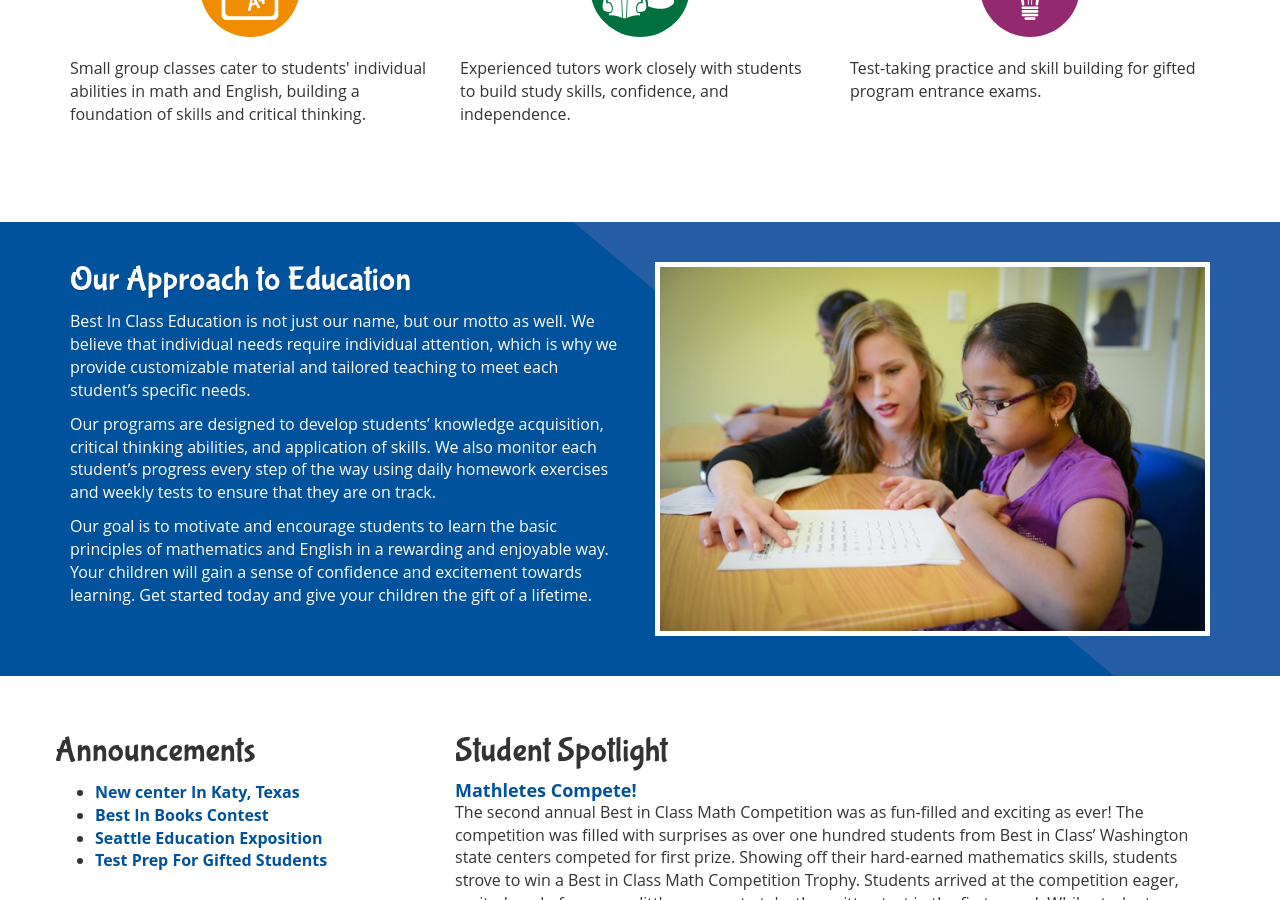
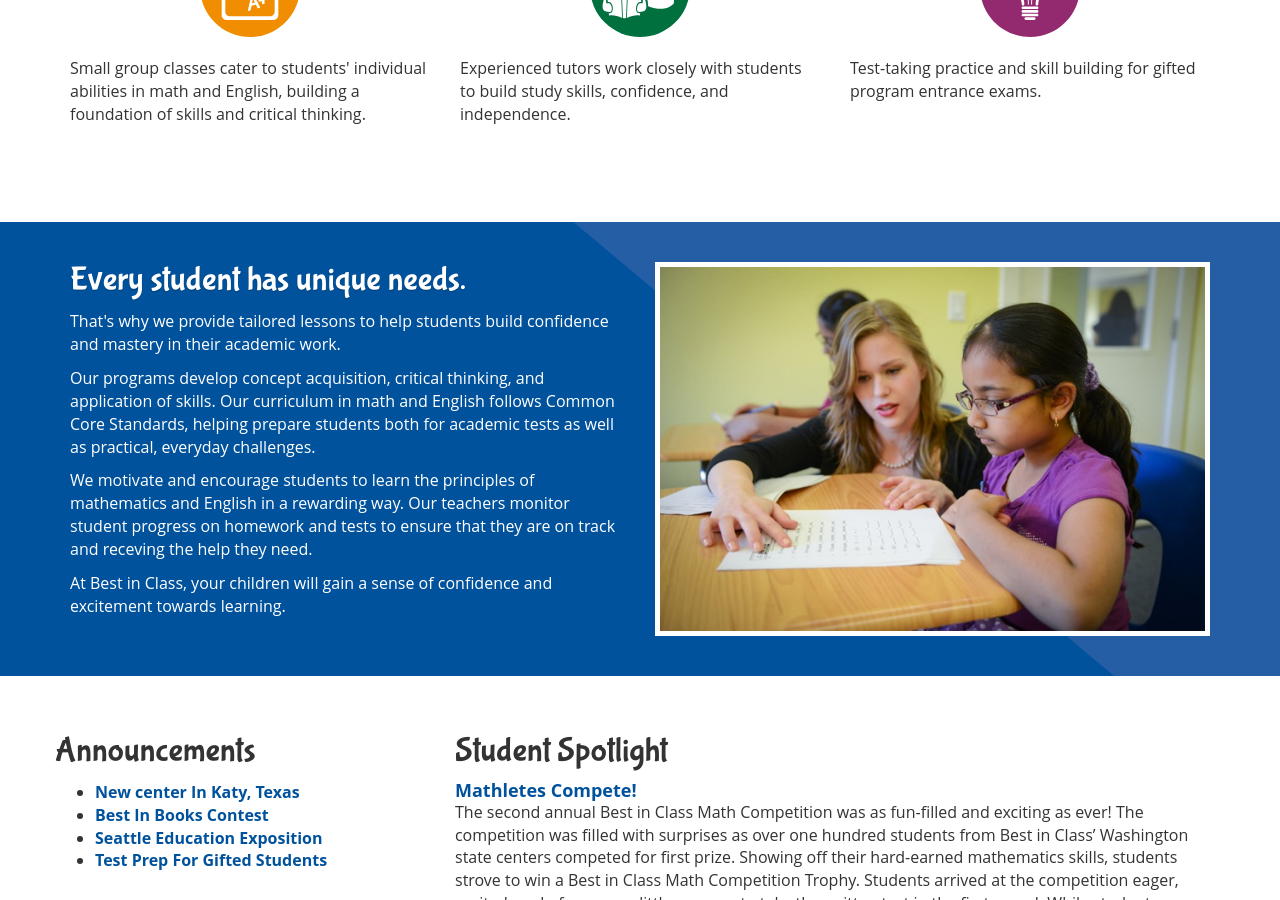
Before and after one commit to mikechriskelly/bestinclass, a Jekyll site: the page built from index.html, in a window 1280 px wide and 900 px high, scrolled down 916 px. Built offline with Jekyll 4.4.1, drawn with Linux system fonts in a browser that asks for light colours; nearby versions of some CDN libraries; comment, search, counter and statistics services are not loaded.

Commit message:
Edited homepage copy

```diff
--- a/index.html
+++ b/index.html
@@ -40,10 +40,11 @@ title: Best in Class Education
   <div class="container">
     <div class="row">
       <div class="col-md-6">
-        <h2 class="header-light"><a href="{{ site.baseurl }}/about/#approach">Our Approach to Education</a></h2>
-        <p>Best In Class Education is not just our name, but our motto as well. We believe that individual needs require individual attention, which is why we provide customizable material and tailored teaching to meet each student’s specific needs.</p>
-        <p>Our programs are designed to develop students’ knowledge acquisition, critical thinking abilities, and application of skills. We also monitor each student’s progress every step of the way using daily homework exercises and weekly tests to ensure that they are on track.</p>
-        <p>Our goal is to motivate and encourage students to learn the basic principles of mathematics and English in a rewarding and enjoyable way. Your children will gain a sense of confidence and excitement towards learning. Get started today and give your children the gift of a lifetime.</p>
+        <h2 class="header-light"><a href="{{ site.baseurl }}/about/#approach">Every student has unique needs.</a></h2>
+        <p> That's why we provide tailored lessons to help students build confidence and mastery in their academic work.</p>
+        <p>Our programs develop concept acquisition, critical thinking, and application of skills. Our curriculum in math and English follows Common Core Standards, helping prepare students both for academic tests as well as practical, everyday challenges.</p>
+        <p>We motivate and encourage students to learn the principles of mathematics and English in a rewarding way. Our teachers monitor student progress on homework and tests to ensure that they are on track and receving the help they need.</p>
+        <p>At Best in Class, your children will gain a sense of confidence and excitement towards learning.</p>
       </div>
       <div class="col-md-6">
         <img src="{{ site.baseurl }}/images/photos/bc-teacher-student.jpg" alt="" class="img-responsive">
```
